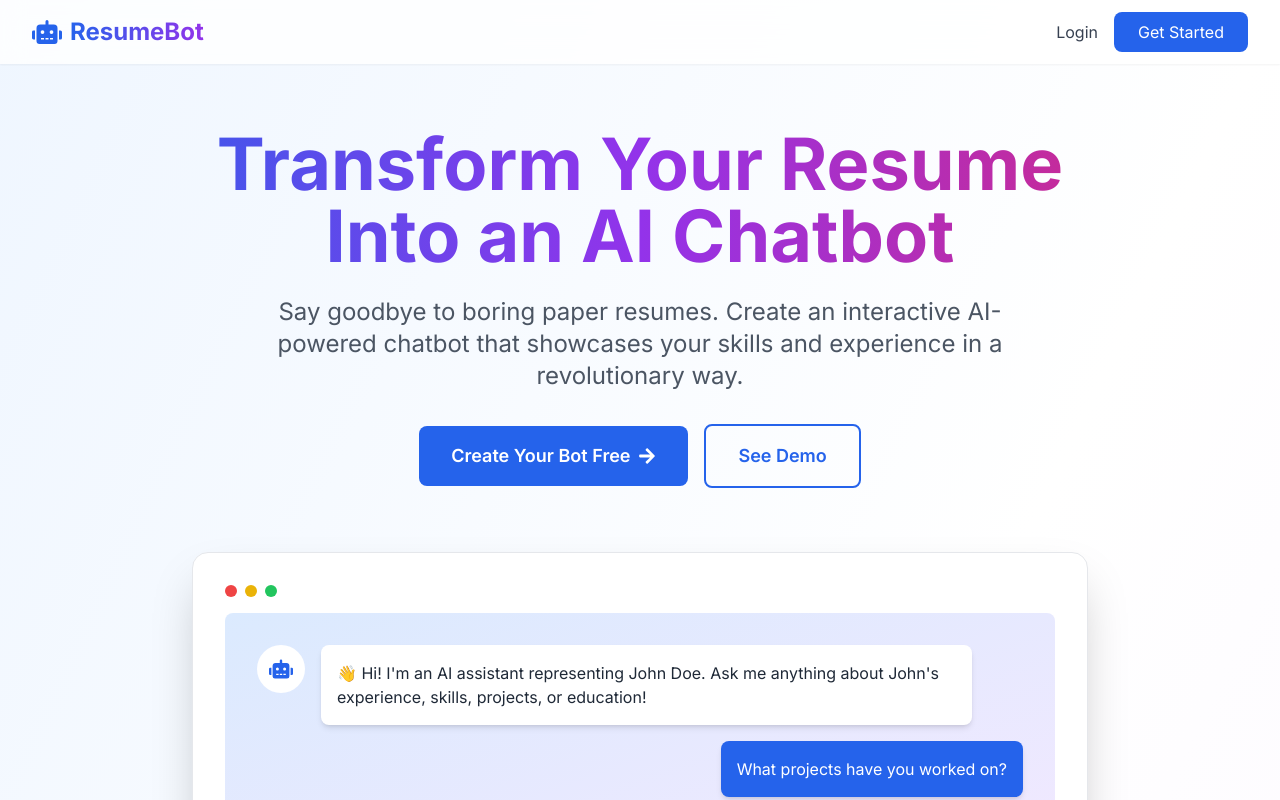
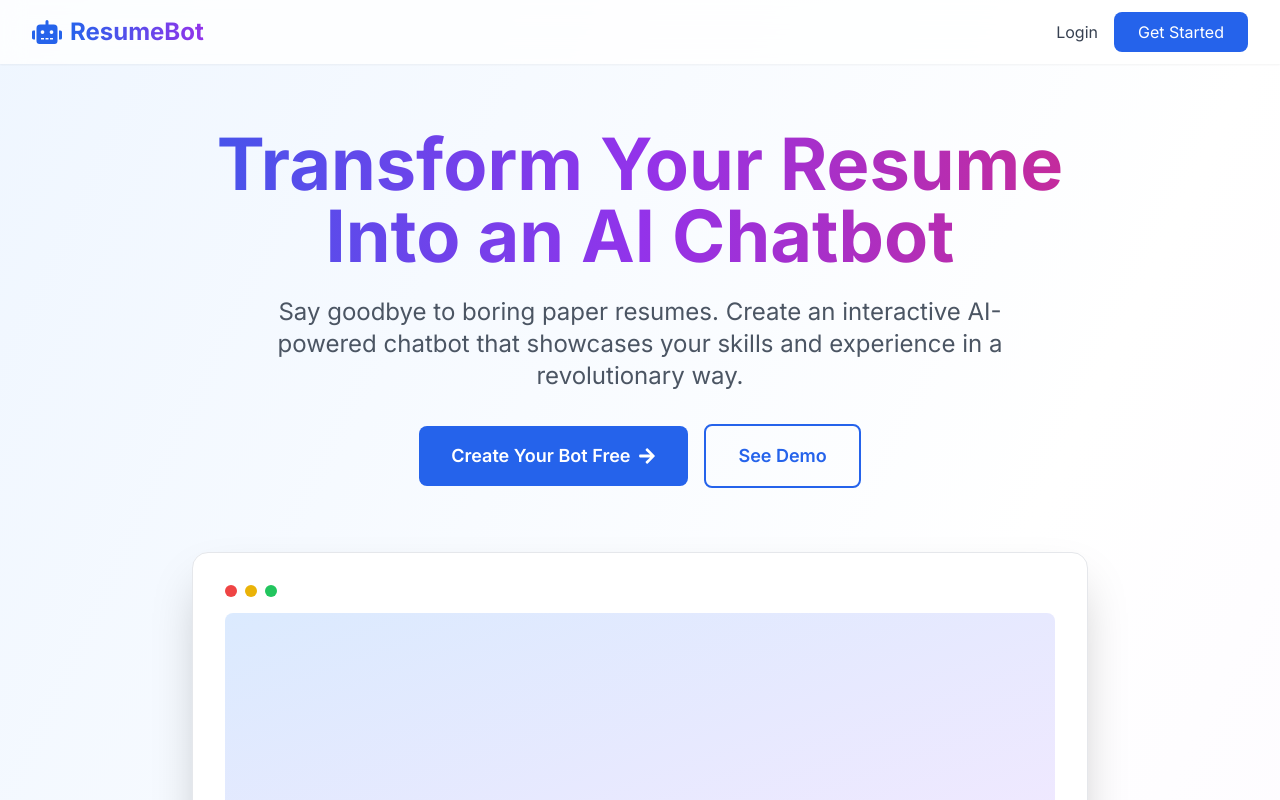
Before and after one commit to yashab-cyber/resumebot, a Next.js app: page / in a window 1280 px wide. Shown: the top 800 px of the page. Built offline with nearby package versions, Linux system fonts and the light colour scheme.

Commit message:
Speed up chat animation and make it loop continuously

```diff
--- a/app/page.js
+++ b/app/page.js
@@ -14,21 +14,22 @@ export default function Home() {
     {
       role: 'assistant',
       content: "👋 Hi! I'm an AI assistant representing John Doe. Ask me anything about John's experience, skills, projects, or education!",
-      delay: 500
+      delay: 300
     },
     {
       role: 'user',
       content: "What projects have you worked on?",
-      delay: 2500
+      delay: 1200
     },
     {
       role: 'assistant',
       content: "I've worked on several exciting projects! Recently, I built a full-stack e-commerce platform using React and Node.js, and created an AI-powered chatbot similar to this one. Would you like to know more about any specific project?",
-      delay: 4000
+      delay: 1500
     }
   ];
 
   useEffect(() => {
+    const runAnimation = () => {
       let timeouts = [];
       let currentDelay = 0;
 
@@ -41,7 +42,7 @@ export default function Home() {
             setTimeout(() => {
               setChatMessages(prev => [...prev, message]);
               setIsTyping(false);
-          }, 1000);
+            }, 600);
           } else {
             setChatMessages(prev => [...prev, message]);
           }
@@ -53,11 +54,18 @@ export default function Home() {
       // Reset and loop
       const resetTimeout = setTimeout(() => {
         setChatMessages([]);
-    }, currentDelay + 5000);
+        setIsTyping(false);
+        // Restart animation after a brief pause
+        setTimeout(() => runAnimation(), 500);
+      }, currentDelay + 2500);
 
       timeouts.push(resetTimeout);
 
       return () => timeouts.forEach(timeout => clearTimeout(timeout));
+    };
+
+    const cleanup = runAnimation();
+    return cleanup;
   }, []);
 
   const features = [
@@ -166,13 +174,14 @@ export default function Home() {
                 <div className="w-3 h-3 rounded-full bg-green-500"></div>
               </div>
               <div className="bg-gradient-to-br from-blue-100 to-purple-100 rounded-lg p-4 sm:p-8 text-left min-h-[300px]">
-                <AnimatePresence>
+                <AnimatePresence mode="popLayout">
                   {chatMessages.map((msg, index) => (
                     <motion.div
                       key={index}
                       initial={{ opacity: 0, y: 10 }}
                       animate={{ opacity: 1, y: 0 }}
-                      transition={{ duration: 0.3 }}
+                      exit={{ opacity: 0 }}
+                      transition={{ duration: 0.2 }}
                       className={`flex items-start space-x-2 sm:space-x-4 mb-4 ${
                         msg.role === 'user' ? 'flex-row-reverse space-x-reverse' : ''
                       }`}
@@ -183,8 +192,9 @@ export default function Home() {
                         </div>
                       )}
                       <motion.div
-                        initial={{ scale: 0.8 }}
+                        initial={{ scale: 0.9 }}
                         animate={{ scale: 1 }}
+                        transition={{ duration: 0.2 }}
                         className={`rounded-lg p-3 sm:p-4 shadow-md max-w-[85%] ${
                           msg.role === 'assistant'
                             ? 'bg-white text-gray-800'
@@ -201,6 +211,7 @@ export default function Home() {
                   <motion.div
                     initial={{ opacity: 0 }}
                     animate={{ opacity: 1 }}
+                    transition={{ duration: 0.2 }}
                     className="flex items-start space-x-2 sm:space-x-4"
                   >
                     <div className="bg-white p-2 sm:p-3 rounded-full">
@@ -209,13 +220,18 @@ export default function Home() {
                     <div className="bg-white rounded-lg p-3 sm:p-4 shadow-md">
                       <div className="flex space-x-2">
                         <motion.div
-                          animate={{ y: [0, -10, 0] }}
-                          transition={{ duration: 0.6, repeat: Infinity }}
+                          animate={{ y: [0, -8, 0] }}
+                          transition={{ duration: 0.4, repeat: Infinity, ease: "easeInOut" }}
                           className="w-2 h-2 bg-gray-400 rounded-full"
                         />
                         <motion.div
-                          animate={{ y: [0, -10, 0] }}
-                          transition={{ duration: 0.6, repeat: Infinity, delay: 0.2 }}
+                          animate={{ y: [0, -8, 0] }}
+                          transition={{ duration: 0.4, repeat: Infinity, delay: 0.15, ease: "easeInOut" }}
+                          className="w-2 h-2 bg-gray-400 rounded-full"
+                        />
+                        <motion.div
+                          animate={{ y: [0, -8, 0] }}
+                          transition={{ duration: 0.4, repeat: Infinity, delay: 0.3, ease: "easeInOut" }}
                           className="w-2 h-2 bg-gray-400 rounded-full"
                         />
                         <motion.div
```
Lines whose indentation alone changed are shown as unchanged.
